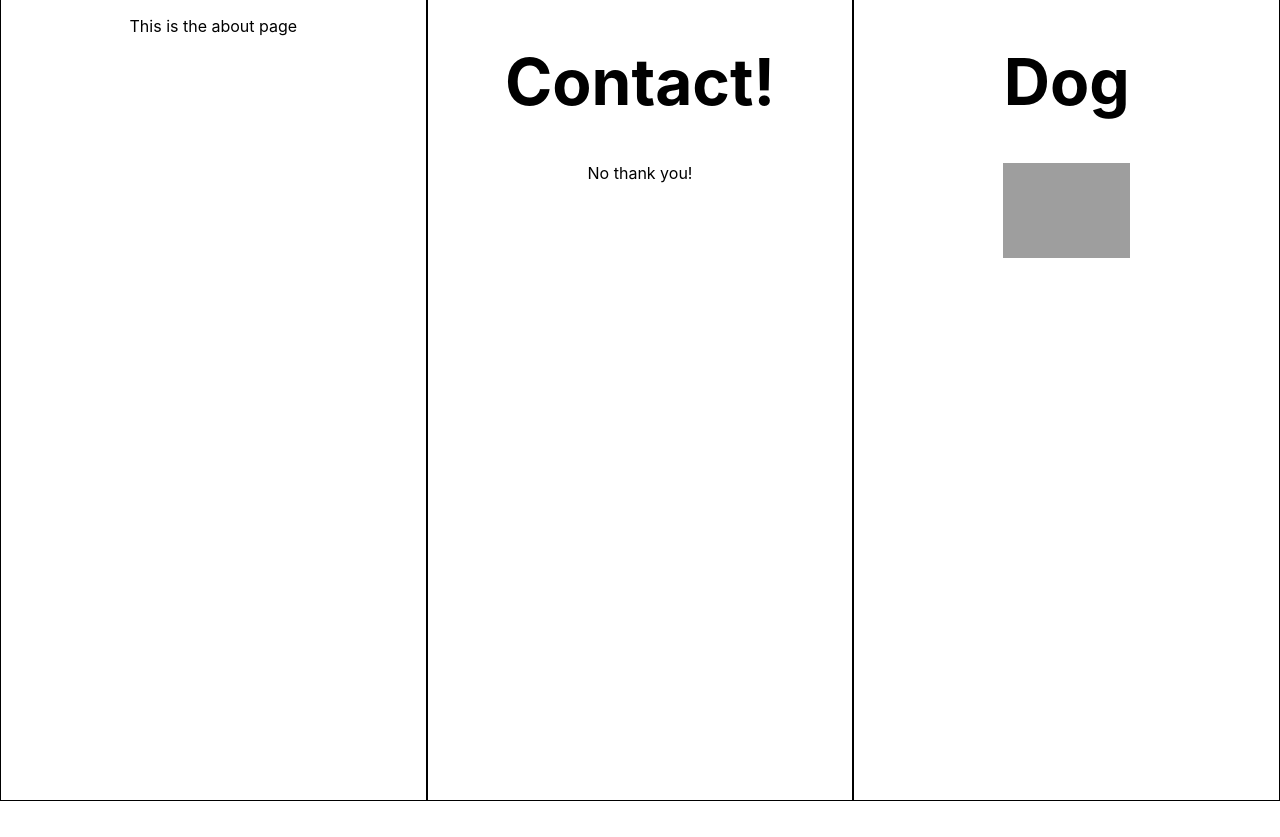
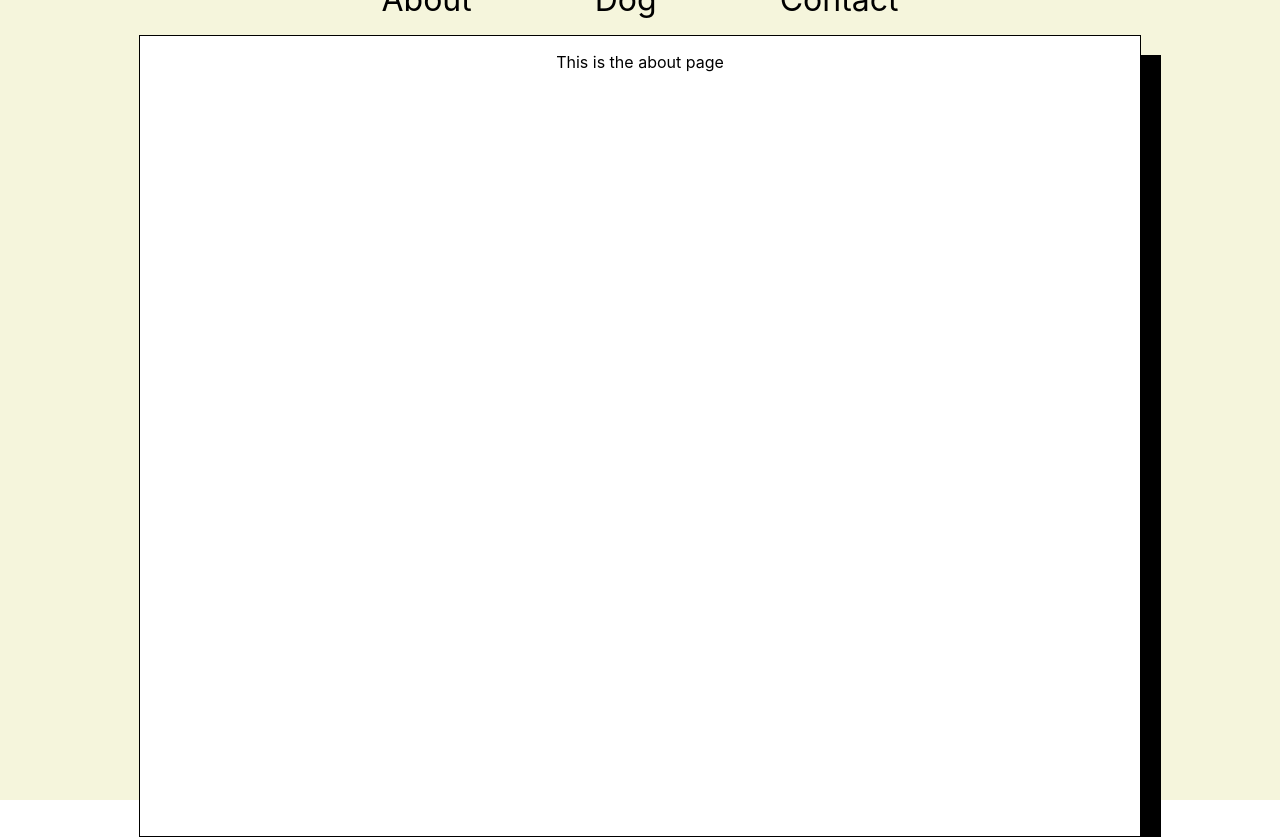
Before and after one commit to super8989/React_router_demo, a React (Create React App) app: page / in a window 1280 px wide. Before the commit the page ends 801 px from the top, so only its background shows below. Built offline with nearby package versions, Linux system fonts and the light colour scheme; grey boxes are pictures that could not be loaded.

Commit message:
fake routing demo

```diff
--- a/package.json
+++ b/package.json
@@ -5,6 +5,7 @@
   "dependencies": {
     "react": "^16.11.0",
     "react-dom": "^16.11.0",
+    "react-router-dom": "^5.1.2",
     "react-scripts": "3.2.0"
   },
   "scripts": {
--- a/src/App.css
+++ b/src/App.css
@@ -4,12 +4,32 @@
 	background: beige;
 	height: 100vh;
 	justify-content: center;
-	flex-direction: row;
+	flex-direction: column;
 	align-items: center;
 }
 
+.App-nav {
+	display: flex;
+	width: 50%;
+	margin: 1rem auto;
+	justify-content: space-around;
+}
+
+a {
+	font-size: 2rem;
+	text-decoration: none;
+	color: black;
+	transition: all 0.4s ease-out;
+}
+
+.App-nav a:hover {
+	/* border-bottom: 1px solid rgba(248, 187, 208, 1); */
+	color: blue;
+	cursor: pointer;
+}
+
 img {
-	width: 30%;
+	width: 80%;
 }
 
 .Dog,
--- a/src/App.js
+++ b/src/App.js
@@ -1,17 +1,37 @@
-import React from "react";
+import React, { Component } from "react";
 import About from "./About";
 import Contact from "./Contact";
 import Dog from "./Dog";
 import "./App.css";
 
-function App() {
-	return (
-		<div className='App'>
-			<About />
-			<Contact />
-			<Dog />
-		</div>
-	);
+class App extends Component {
+	constructor(props) {
+		super(props);
+		this.state = { page: "about" };
+	}
+
+	changePage(newPage) {
+		this.setState({ page: newPage });
+	}
+
+	renderPage() {
+		if (this.state.page === "about") return <About />;
+		else if (this.state.page === "dog") return <Dog />;
+		else if (this.state.page === "contact") return <Contact />;
+	}
+
+	render() {
+		return (
+			<div className='App'>
+				<nav className='App-nav'>
+					<a onClick={() => this.changePage("about")}>About</a>
+					<a onClick={() => this.changePage("dog")}>Dog</a>
+					<a onClick={() => this.changePage("contact")}>Contact</a>
+				</nav>
+				<div>{this.renderPage()}</div>
+			</div>
+		);
+	}
 }
 
 export default App;
```
Also changed, not shown: 1 other file (tests, documents, lock files or other folders).
